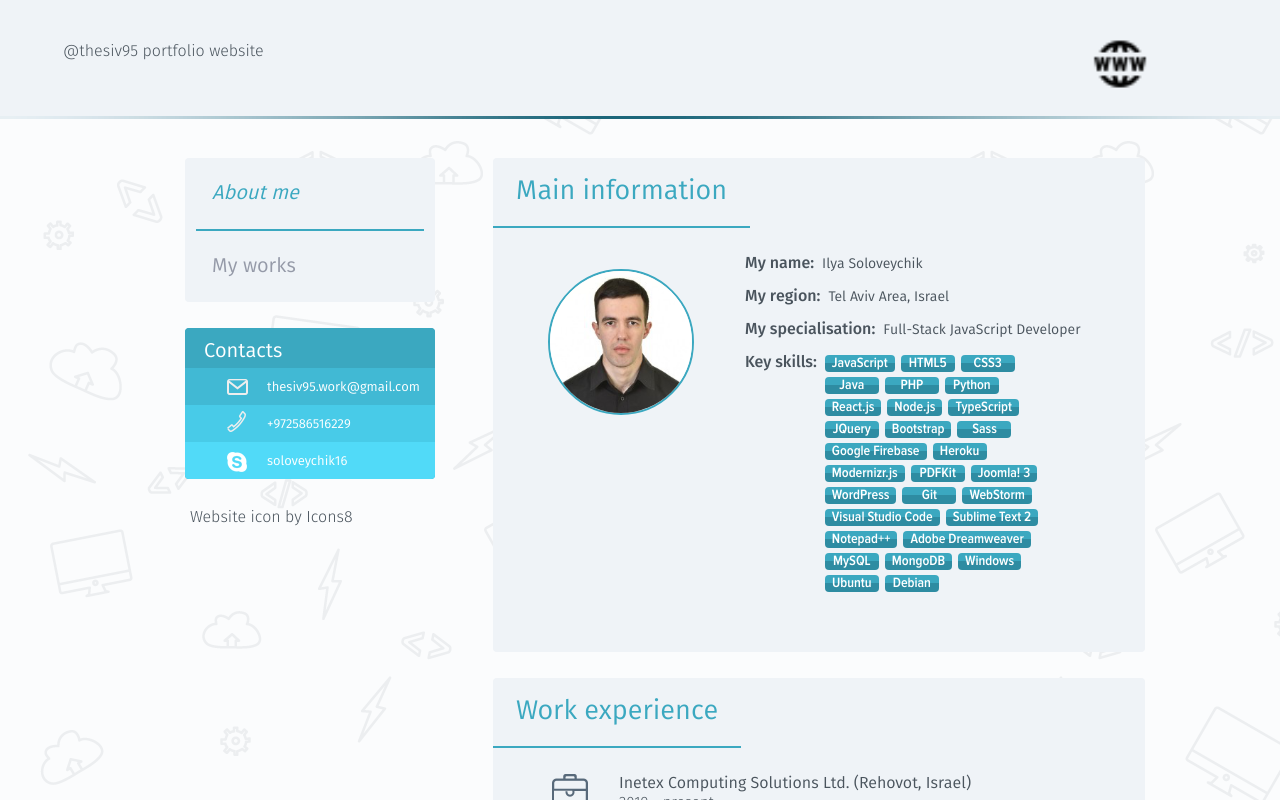
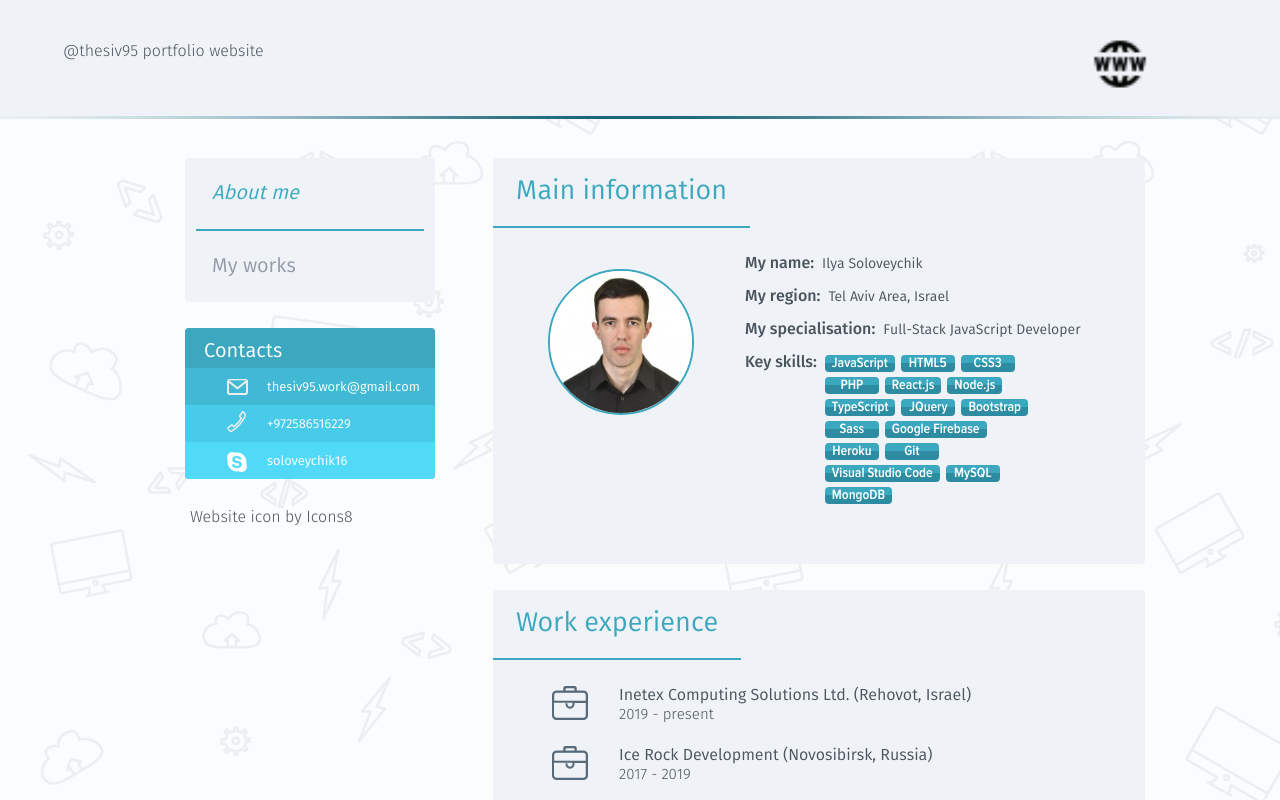
Before and after one commit to thesiv95/portfolio-react, a React (Create React App) app: page / in a window 1280 px wide. Shown: the top 800 px of the page. Built offline with nearby package versions, Linux system fonts and the light colour scheme.

Commit message:
decided to hide unnecessary 100% skills

```diff
--- a/src/data/skills.js
+++ b/src/data/skills.js
@@ -2,9 +2,9 @@ export default [
     'JavaScript',
     'HTML5',
     'CSS3',
-    'Java',
+    //'Java',
     'PHP',
-    'Python',
+    //'Python',
     'React.js',
     'Node.js',
     'TypeScript',
@@ -13,19 +13,19 @@ export default [
     'Sass',
     'Google Firebase',
     'Heroku',
-    'Modernizr.js',
-    'PDFKit',
-    'Joomla! 3',
-    'WordPress',
+    //'Modernizr.js',
+    //'PDFKit',
+    //'Joomla! 3',
+    //'WordPress',
     'Git',
-    'WebStorm',
+    //'WebStorm',
     'Visual Studio Code',
-    'Sublime Text 2',
-    'Notepad++',
-    'Adobe Dreamweaver',
+    //'Sublime Text 2',
+    //'Notepad++',
+    //'Adobe Dreamweaver',
     'MySQL',
     'MongoDB',
-    'Windows',
-    'Ubuntu',
-    'Debian'
+    //'Windows',
+    //'Ubuntu',
+    //'Debian'
 ];
```
